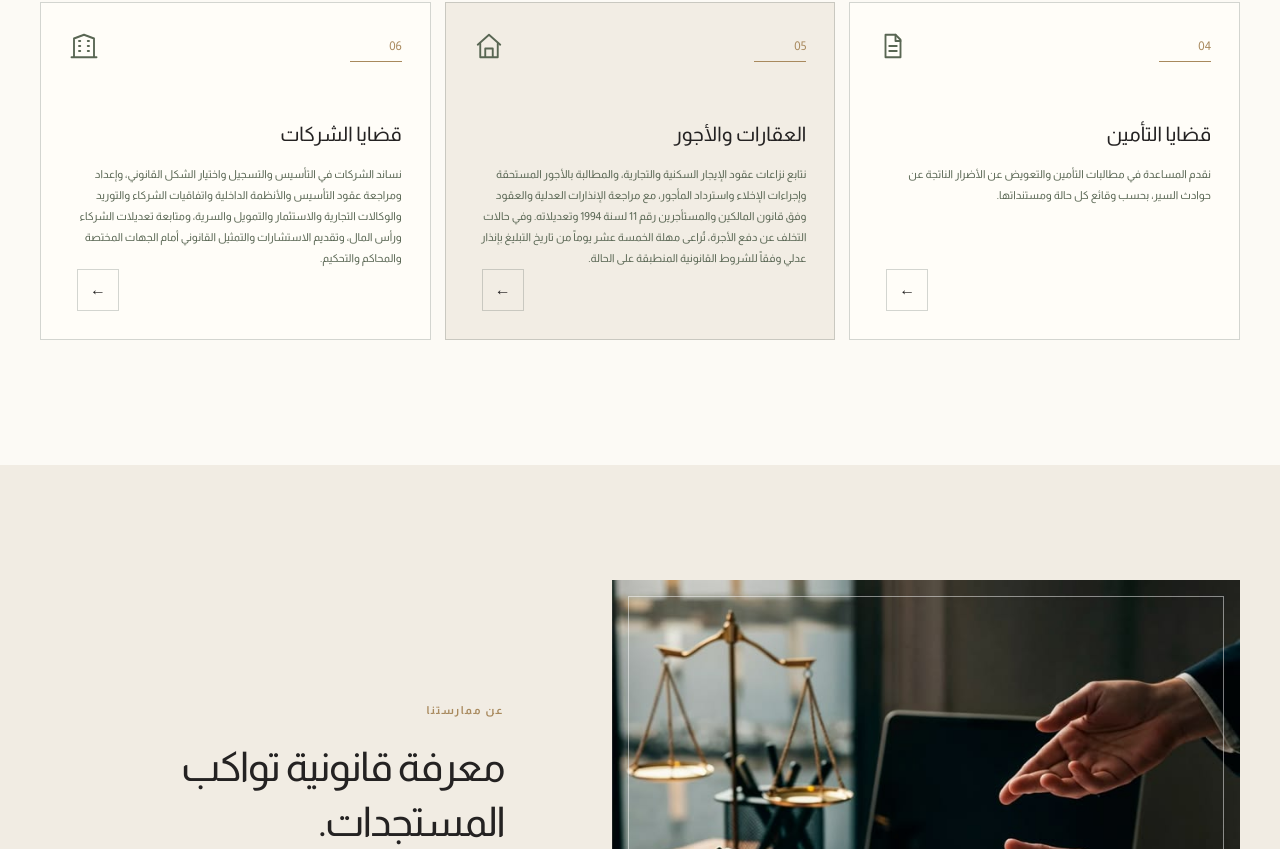
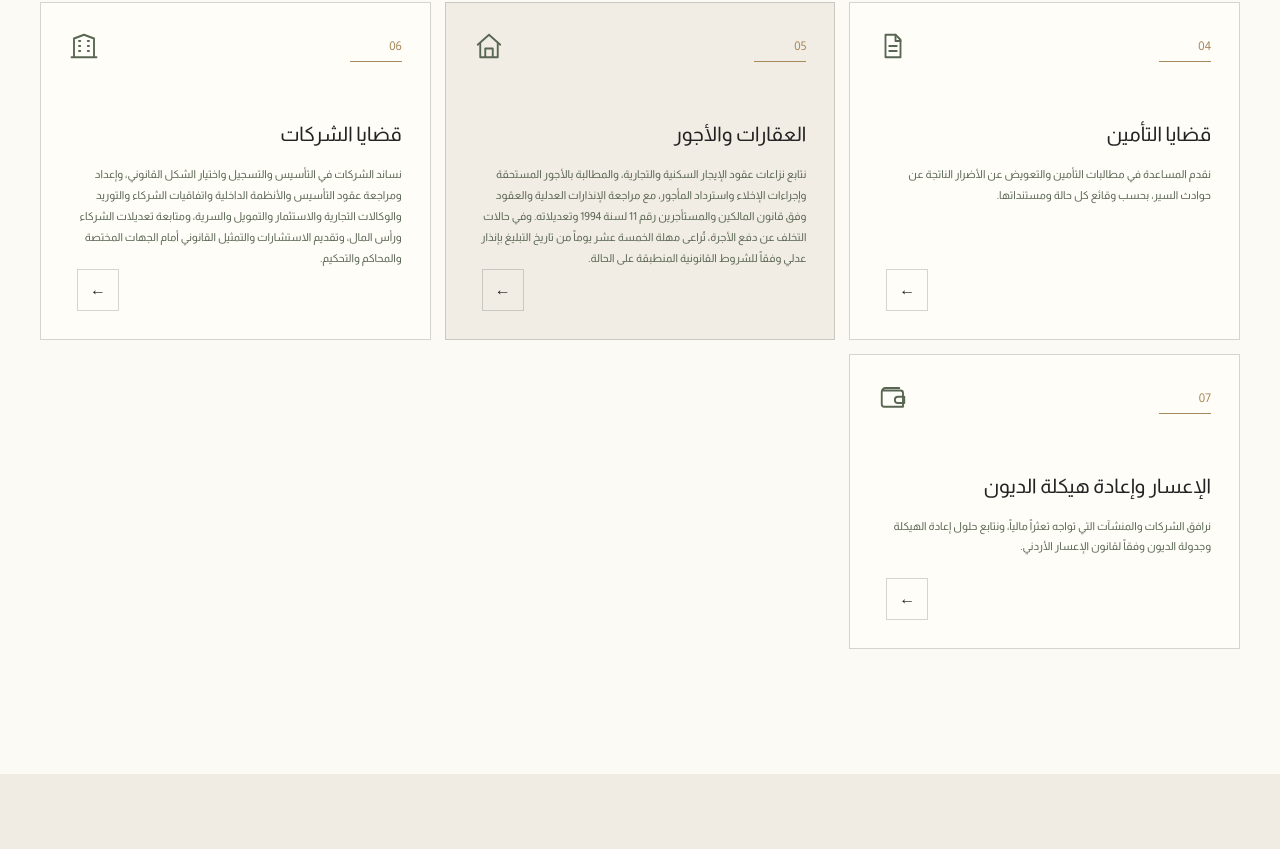
Before and after one commit to MarahSalah/legaal, a React (Vite) app: page / in a window 1280 px wide. Shown: the part 1853-2702 px from the top of the page. Built offline with nearby package versions, Linux system fonts and the light colour scheme; no server answers; the HTML template or start-up script is replaced by a standard one; a web font is replaced by a local one.

Commit message:
Fix client service navigation and profile/contact links

```diff
--- a/src/App.tsx
+++ b/src/App.tsx
@@ -14,6 +14,7 @@ const homeServices = [
   ["قضايا التأمين", "نقدم المساعدة في مطالبات التأمين والتعويض عن الأضرار الناتجة عن حوادث السير، بحسب وقائع كل حالة ومستنداتها."],
   ["العقارات والأجور", "نتابع نزاعات عقود الإيجار السكنية والتجارية، والمطالبة بالأجور المستحقة وإجراءات الإخلاء واسترداد المأجور، مع مراجعة الإنذارات العدلية والعقود وفق قانون المالكين والمستأجرين رقم 11 لسنة 1994 وتعديلاته. وفي حالات التخلف عن دفع الأجرة، تُراعى مهلة الخمسة عشر يوماً من تاريخ التبليغ بإنذار عدلي وفقاً للشروط القانونية المنطبقة على الحالة."],
   ["قضايا الشركات", "نساند الشركات في التأسيس والتسجيل واختيار الشكل القانوني، وإعداد ومراجعة عقود التأسيس والأنظمة الداخلية واتفاقيات الشركاء والتوريد والوكالات التجارية والاستثمار والتمويل والسرية، ومتابعة تعديلات الشركاء ورأس المال، وتقديم الاستشارات والتمثيل القانوني أمام الجهات المختصة والمحاكم والتحكيم."],
+  ["الإعسار وإعادة هيكلة الديون", "نرافق الشركات والمنشآت التي تواجه تعثراً مالياً، ونتابع حلول إعادة الهيكلة وجدولة الديون وفقاً لقانون الإعسار الأردني."],
 ];
 
 const services: Service[] = [
@@ -267,27 +268,36 @@ function Hero({ go }: { go: (to: string) => void }) {
 }
 
 function PracticeIndex({ item, index, go }: { item: string[]; index: number; go: (to: string) => void }) {
-  const icons: IconName[] = ["shield", "work", "wallet", "document", "home", "building"];
+  const icons: IconName[] = ["shield", "work", "wallet", "document", "home", "building", "wallet"];
+  const servicePath: Record<string, string> = {
+    "قضايا الجرائم الإلكترونية": "/cyber-crime-lawyer-jordan",
+    "القضايا العمالية": "/labor-lawyers-amman",
+    "المطالبات المالية والديون": "/compensation-cases-jordan",
+    "قضايا التأمين": "/insurance-lawyer-jordan",
+    "العقارات والأجور": "/rent-disputes-jordan",
+    "قضايا الشركات": "/company-lawyer-jordan",
+    "الإعسار وإعادة هيكلة الديون": "/services/insolvency",
+  };
   return (
     <article className="practice-row">
       <div className="practice-card-top"><span className="practice-no">{String(index + 1).padStart(2, "0")}</span><Icon name={icons[index]} /></div>
       <div><h3>{item[0]}</h3><p>{item[1]}</p></div>
-      <Link to="/services" go={go} ariaLabel={`اكتشف المزيد عن ${item[0]}`}><Arrow /></Link>
+      <Link to={servicePath[item[0]] || "/services"} go={go} ariaLabel={`اكتشف المزيد عن ${item[0]}`}><Arrow /></Link>
     </article>
   );
 }
 
 function TeamCard({ person, index, go }: { person: "abdullah" | "layla"; index: number; go: (to: string) => void }) {
   const info = person === "abdullah"
-    ? { name: "المحامي عبدالله نواف الزبيدي", role: "شريك ومدير الشركة", exp: "مزاول للمهنة منذ عام 2014", letter: "ع" }
-    : { name: "المحامية ليلى خالد أبو الرُب", role: "شريكة ومحامية", exp: "أكثر من 10 سنوات من الخبرة", letter: "ل" };
+    ? { name: "المحامي عبدالله نواف الزبيدي", role: "شريك ومدير الشركة", exp: "مزاول للمهنة منذ عام 2014", letter: "ع", profile: "/lawyer-in-jordan" }
+    : { name: "المحامية ليلى خالد أبو الرُب", role: "شريكة ومحامية", exp: "أكثر من 10 سنوات من الخبرة", letter: "ل", profile: "/lawyer-leila-khaled" };
   return (
     <article className="team-card">
       <div className="team-visual">
         {person === "abdullah" ? <img src="/assets/abdullah.jpg" alt="المحامي عبدالله الزبيدي" /> : <span className="portrait-letter">{info.letter}</span>}
       </div>
       <div className="team-info"><h3>{info.name}</h3><p>{info.role}</p><span>{info.exp}</span>
-        <Link to={`/team/${person}`} go={go}>عرض الملف الكامل <Arrow /></Link>
+        <Link to={info.profile} go={go}>عرض الملف الكامل <Arrow /></Link>
       </div>
     </article>
   );
@@ -457,7 +467,7 @@ function CyberCrimeLawyerJordan({ go }: { go: (to: string) => void }) {
           <p className="lead">إذا كنت ضحية لعملية ابتزاز، أو تواجه تهمة رقمية معقدة، أو ترغب في تحصين منشأتك تجارياً وسيبرانياً، فإن فريق بيت الترافع لأعمال المحاماة والتحكيم مستعد لتقديم الحل القانوني الحاسم.</p>
           <p className="lead">📞 الهاتف: <a href="tel:+962798080228" dir="ltr">962798080228+</a></p>
           <p className="lead"><a href="tel:+962782343333" dir="ltr">962782343333+</a></p>
-          <p className="lead">📱 واتساب: whatsapp</p>
+          <p className="lead">📱 واتساب: <a href="https://wa.me/962798080228" target="_blank" rel="noreferrer">+962 79 808 0228</a></p>
           <p className="lead">📧 البريد الإلكتروني: <a href="mailto:lawyerabdullah960@gmail.com">lawyerabdullah960@gmail.com</a></p>
           <p className="lead">📍 الموقع: عمان – خلدا - شارع الأميرة رحمة بنت الحسن - مجمع القدس التجاري مدخل أ - الطابق 1 - مكتب 102.</p>
           <p className="lead">لا تترك أثرك الرقمي دون حماية؛ احجز استشارتك التخصصية اليوم.</p>
@@ -793,7 +803,7 @@ function JordanianLawyersNumbers({ go }: { go: (to: string) => void }) {
           <p className="lead">📞 الهاتف المباشر: <a href="tel:+962798080228" dir="ltr">962798080228+</a></p>
           <p className="lead">📧 البريد الإلكتروني: <a href="mailto:lawyerabdullah960@gmail.com">lawyerabdullah960@gmail.com</a></p>
           <p className="lead">📍 الموقع: عمان – الأردن (خلدا - شارع الأميرة رحمة بنت الحسن، مجمع القدس التجاري، الطابق الأول، مكتب 102).</p>
-          <p className="lead">واتس آب:</p>
+          <p className="lead">واتس آب: <a href="https://wa.me/962798080228" target="_blank" rel="noreferrer">+962 79 808 0228</a> أو <a href="https://wa.me/962782343333" target="_blank" rel="noreferrer">+962 78 234 3333</a>.</p>
         </div>
       </section>
       <Consultation go={go} />
@@ -1372,7 +1382,7 @@ function LawyerInAmman({ go }: { go: (to: string) => void }) {
           <p className="lead">📞 الهاتف المباشر:  962798080228+</p>
           <p className="lead">📧 البريد الإلكتروني: lawyerabdullah960@gmail.com</p>
           <p className="lead">📍 العنوان: عمان - خلدا - شارع الأميرة رحمة بنت الحسن، مجمع القدس التجاري، الطابق الأول، مكتب 102.</p>
-          <p className="lead">whatsApp:</p>
+          <p className="lead">واتساب: <a href="https://wa.me/962798080228" target="_blank" rel="noreferrer">+962 79 808 0228</a> أو <a href="https://wa.me/962782343333" target="_blank" rel="noreferrer">+962 78 234 3333</a>.</p>
         </div>
       </section>
       <Consultation go={go} />
@@ -1411,7 +1421,7 @@ function About({ go }: { go: (to: string) => void }) {
 function Services({ go }: { go: (to: string) => void }) {
   return (
     <>
-      <PageHero title="خدماتنا" intro="خمس ممارسات قانونية واضحة، تتعامل مع احتياجك دون تعقيد." visual="services" />
+      <PageHero title="خدماتنا" intro="خدمات قانونية للأفراد والشركات، من الاستشارة والوقاية إلى متابعة النزاعات والإجراءات." visual="services" />
       <section className="services-list"><div className="container">
         {services.map((service, index) => <article key={service.slug}><div className="service-card-index"><span className="list-no">{String(index + 1).padStart(2, "0")}</span><Icon name={(["building", "work", "wallet", "shield", "document"] as IconName[])[index]} /></div><div><h2>{service.title}</h2><p>{service.description}</p></div><Link className="service-button" to={`/services/${service.slug}`} go={go}>اقرأ المزيد <Arrow /></Link></article>)}
       </div></section>
```
